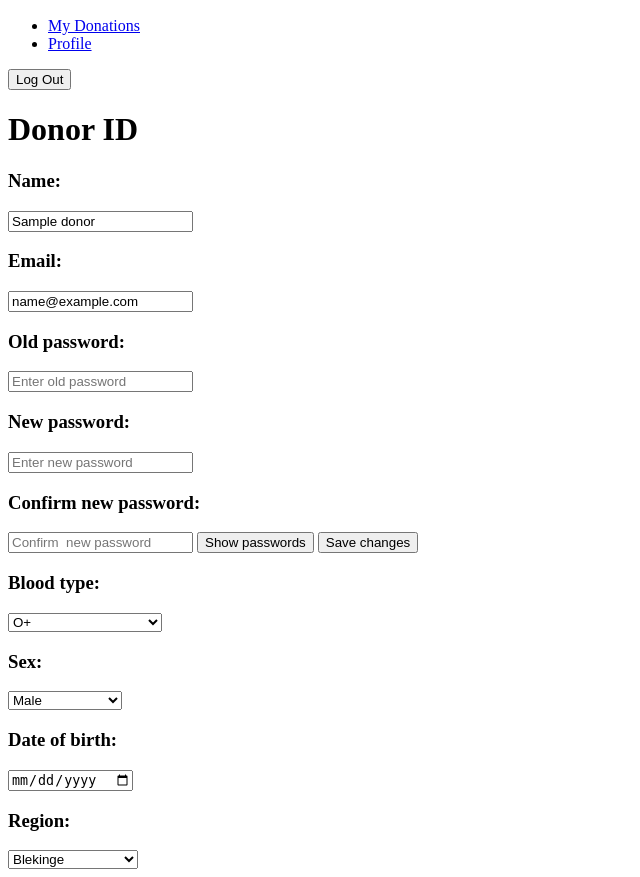
After one commit to ralfcat/LIMS_twister, a PHP site: page /donor_info.php in a window 1280 px wide. The commit adds this page. Shown: the part 311-1188 px from the top of the page, without its empty margins (0-640 px from the left). Run offline with PHP 8.4, Linux system fonts and the light colour scheme; the visitor is signed in with stand-in values (Sample User, id 1); data comes from the database, SQL or seed files in the repository; tables that the repository leaves empty hold one stand-in row (values such as "Sample post"); some libraries are stand-ins or nearby versions.

Commit message:
my profile backend. not done yet

```diff
--- /dev/null
+++ b/Donor/Donor_profile/Donor_info.php
@@ -0,0 +1,177 @@
+<?php
+session_start();
+ini_set('display_errors', 1);
+ini_set('display_startup_errors', 1);
+error_reporting(E_ALL);
+
+// Database connection parameters
+$servername = "localhost";
+$username = "root";
+$password = "root";
+$dbname = "twister";
+
+// Create connection
+$link = new mysqli($servername, $username, $password, $dbname);
+
+// Check if connection is established
+if ($link->connect_error) {
+    die("Connection failed: " . $link->connect_error);
+}
+
+$email = $_SESSION['email'];
+$sql = "SELECT * FROM Donor WHERE email = ?";
+$stmt = $link->prepare($sql);
+$stmt->bind_param('s', $email);
+$stmt->execute();
+$result = $stmt->get_result();
+
+if ($result->num_rows > 0) {
+    $user = $result->fetch_assoc();
+    $donor_name = $user['name'];
+    $donor_email = $user['email'];
+    $donor_blood_type = $user['blood_type'];
+    $donor_sex = $user['sex'];
+    $donor_region = $user['address'];
+    $donor_age = $user['age'];
+    $donor_id = $user['donor_id'];
+
+}
+
+
+$sql2 = "SELECT region FROM Region";
+$result2 = $link->query($sql2);
+
+if ($result2->num_rows > 0) {
+    while ($row = $result2->fetch_assoc()) {
+        $regions[] = $row['region']; // Store regions in an array
+    }
+}
+
+
+
+if ($_SERVER["REQUEST_METHOD"] == "POST") {
+    $name = $_POST['name'];
+    $email = $_POST['email'];
+    $old_password = $_POST['old_password'];
+    $new_password = $_POST['new_password'];
+    $confirm_password = $_POST['confirm_password'];
+    $blood_type = $_POST['blood_type'];
+    $sex = $_POST['sex'];
+    $date_of_birth = $_POST['date_of_birth'];
+    $region = $_POST['region'];
+}
+
+//$stmt->close();
+$link->close();
+?>
+
+
+<!DOCTYPE html>
+<html lang="en">
+<head>
+    <meta charset="UTF-8">
+    <meta name="viewport" content="width=device-width, initial-scale=1.0">
+    <link rel="icon" type="image/png" href="/BloodAlert_logo.png">
+    <title>Donor Dashboard</title>
+    <link rel="stylesheet" href="/stylesheet/reset.css">
+    <link rel="stylesheet" href="/stylesheet/styles2.css">
+</head>
+<body>
+    <header>
+        <div class="logo-container">
+            <img class="logo" src="/BloodAlert_logo.png" alt="Logo">
+        </div>
+        <nav>
+            <ul>
+                <li><a href="/Donor/Donor_profile/donor_front_page_backend.php">My Donations</a></li>
+                <li class="active"><a href="donor_info.php">Profile</a></li>
+            </ul>
+        </nav>
+        <button class="logout-button">Log Out</button>
+    </header>
+
+    <main>
+    <!-- SCRIPTS FOR SHOWING/HIDING PASSWORD-->
+    <script>
+        function togglePassword() {
+            var oldPasswordField = document.getElementById('old_password');
+            var newPasswordField = document.getElementById('new_password');
+
+            if (oldPasswordField.type === "password" || newPasswordField.type === "password") {
+                oldPasswordField.type = "text";
+                newPasswordField.type = "text";
+                button.textContent = "Hide passwords";
+            } else {
+                oldPasswordField.type = "password";
+                newPasswordField.type = "password";
+                button.textContent = "Show passwords";
+            }
+        }
+    </script>
+    <!-- SCRIPTS FOR SHOWING/HIDING PASSWORD-->
+    <h1>Donor ID</h1>
+    <section class="donation-form">
+        <form method="POST" action="donor_info.php">
+            <div class="form-container">
+                <!-- Left Column -->
+                <div class="form-column">
+                    <h3>Name:</h3>
+                    <input type="text" id="name" name="name" placeholder="Enter name" value="<?php echo htmlspecialchars($donor_name); ?>">
+
+                    <h3>Email:</h3>
+                    <input type="text" id="email" name="email" placeholder="Enter email" value="<?php echo htmlspecialchars($donor_email); ?>">
+
+                    <h3>Old password:</h3>
+                    <input type="password" id="old_password" name="old_password" placeholder="Enter old password">
+
+                    <h3>New password:</h3>
+                    <input type="password" id="new_password" name="new_password" placeholder="Enter new password">
+                    <h3>Confirm new password:</h3>
+                    <input type="password" id="confirm_password" name="confirm_password" placeholder="Confirm  new password">
+                    <button type="button" onclick="togglePassword()">Show passwords</button>
+
+                    <button class="profile-changes-button" type="submit">Save changes</button>
+                </div>
+
+                <!-- Right Column -->
+                <div class="form-column">
+                    <h3>Blood type:</h3>
+                    <select name="blood_type">
+                        <option value="" disabled>Select your blood type</option>
+                        <option value="O+" <?php if($donor_blood_type == 'O+') echo 'selected'; ?>>O+</option>
+                        <option value="O-" <?php if($donor_blood_type == 'O-') echo 'selected'; ?>>O-</option>
+                        <option value="A+" <?php if($donor_blood_type == 'A+') echo 'selected'; ?>>A+</option>
+                        <option value="A-" <?php if($donor_blood_type == 'A-') echo 'selected'; ?>>A-</option>
+                        <option value="B+" <?php if($donor_blood_type == 'B+') echo 'selected'; ?>>B+</option>
+                        <option value="B-" <?php if($donor_blood_type == 'B-') echo 'selected'; ?>>B-</option>
+                        <option value="AB+" <?php if($donor_blood_type == 'AB+') echo 'selected'; ?>>AB+</option>
+                        <option value="AB-" <?php if($donor_blood_type == 'AB-') echo 'selected'; ?>>AB-</option>
+                    </select>
+
+                    <h3>Sex:</h3>
+                    <select name="sex">
+                        <option value="" disabled>Select your sex</option>
+                        <option value="Male" <?php if($donor_sex == 'Male') echo 'selected'; ?>>Male</option>
+                        <option value="Female" <?php if($donor_sex == 'Female') echo 'selected'; ?>>Female</option>
+                        <option value="Other" <?php if($donor_sex == 'Other') echo 'selected'; ?>>Other</option>
+                    </select>
+
+                    <h3>Date of birth:</h3>
+                    <input type="date" id="date_of_birth" name="date_of_birth" value="<?php echo htmlspecialchars($donor_age); ?>">
+
+                    <h3>Region:</h3>
+                    <select name="region">
+                    <option value="" disabled>Select your region</option>
+                    <?php foreach ($regions as $region): ?>
+                        <option value="<?php echo htmlspecialchars($region); ?>" <?php if($region == $donor_region) echo 'selected'; ?>>
+                            <?php echo htmlspecialchars($region); ?>
+                        </option>
+                    <?php endforeach; ?>
+                </select>
+                </div>
+            </div>
+        </form>
+    </section>
+</main>
+</body>
+</html>
--- a/Donor/Donor_profile/donor_front_page_backend.php
+++ b/Donor/Donor_profile/donor_front_page_backend.php
@@ -108,7 +108,7 @@ $link->close();
         <nav>
             <ul>
                 <li class="active"><a href="donor_front_page_backend.php">My Donations</a></li>
-                <li><a href="../../donor_info.php">Profile</a></li>
+                <li><a href="/donor/donor_profile/donor_info.php">Profile</a></li>
             </ul>
         </nav>
         <button class="logout-button" onclick="window.location.href='/Donor/Donor_login/donor_log_out.php';">Log Out</button>
```
Also changed, not shown: Donor_info.php (deleted, +0 -76 lines).
